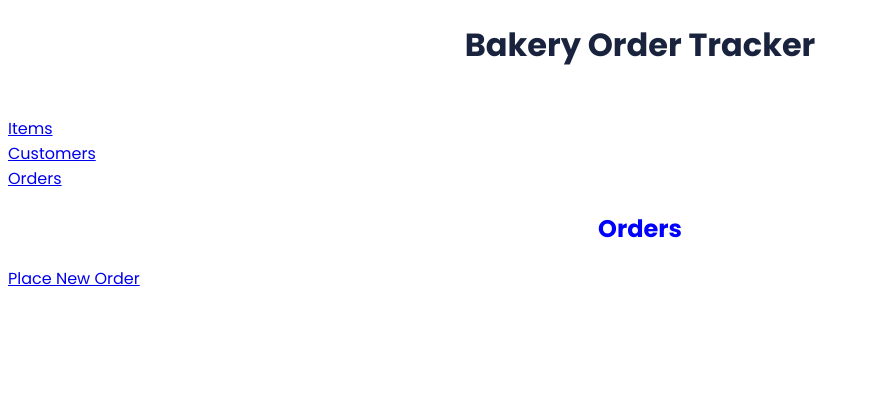
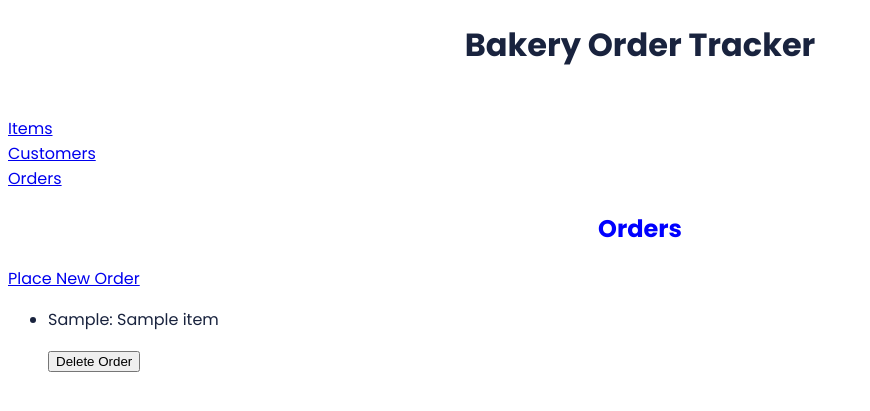
Before and after one commit to cemmartin/python_project, a Flask app: page /itemorders in a window 1280 px wide. Shown: the top 411 px of the page, without its empty margins (0-870 px from the left). Run offline with Flask 3, Linux system fonts and the light colour scheme; tables that the repository leaves empty hold one stand-in row (values such as "Sample post").

Commit message:
a lot more features working

```diff
--- a/controllers/itemorder_controller.py
+++ b/controllers/itemorder_controller.py
@@ -10,14 +10,14 @@ itemorders_blueprint = Blueprint("itemorders", __name__)
 @itemorders_blueprint.route("/itemorders")
 def item_orders():
     item_orders = ItemOrder.query.all()
-    return render_template("itemorders/index.jinja", item_orders = item_orders)
+    return render_template("itemorders/index.jinja", itemorders = item_orders)
 
 # creating an itemorder (UPDATE: these are now orders)
 @itemorders_blueprint.route("/itemorders", methods=["POST"])
 def create_itemorder():
     order_id = request.form['order_id']
     item_id = request.form['item_id']
-    itemorder = ItemOrder(order_id = order_id, item_id=item_id)
+    itemorder = ItemOrder(order_id = order_id, item_id = item_id)
     db.session.add(itemorder)
     db.session.commit()
     return redirect("/itemorders")
@@ -30,7 +30,7 @@ def new_itemorder():
     return render_template("itemorders/new.jinja", orders = orders, items = items)
 
 # deleting an itemorder
-@itemorders_blueprint.route("/itemorders/<id>/delete", methods=["POST"])
+@itemorders_blueprint.route("/itemorders/<id>/delete", methods=['POST'])
 def delete_visit(id):
     ItemOrder.query.filter_by(id =id).delete()
     db.session.commit()
--- a/templates/itemorders/index.jinja
+++ b/templates/itemorders/index.jinja
@@ -3,19 +3,30 @@
 {% block content %}
 <h1>Orders</h1>
 
-<p class="new_order_button">
-    <a href="/itemorders/new">Place New Order</a>
+<p class="button_wrapper">
+    <a class="new_order_button" href="/itemorders/new">Place New Order</a>
 </p>
 
+
+{# there is an issue somewhere in here #}
 <ul>
-{% for itemorder in itemorders %}
-    <p> {{ itemorder.order.customer }} : {{ itemorder.order.item_name}}</p>
-    <p>
-        <form action="itemorders/{{ itemorders.id}}/delete" method="POST">
-            <input class="" type="submit" value="Delete Order">
+    {% for itemorder in itemorders %}
+    <li>
+        <p>{{ itemorder.order.customer }}: {{ itemorder.item.item_name }} </p>
+        <p>
+        <form action="itemorders/{{ itemorders.id }}/delete" method="POST">
+            <input class="itemorder_delete" type="submit" value="Delete Order">
         </form>
-    </p>
-{% endfor %}
+        </p>
+    </li>
+    {% endfor %}
 </ul>
 
+
+{# there is an issue somwhere in here #}
+
+<div>
+
+</div>
+
 {% endblock %}
--- a/templates/orders/index.jinja
+++ b/templates/orders/index.jinja
@@ -28,13 +28,13 @@
     <div class="grid-item"><a href="/orders/{{ order.id }}">{{order.email}}</a></div>
     <div class="grid-item"><a href="/orders/{{ order.id }}">{{order.itemorders}}</a></div>
 
-{# <a href="/orders/{{ order.id }}"> {{order.customer}}, {{order.phone_number}}, {{order.email}}, {{order.itemorders}}</a> #}
 </div>
 
 <form action="/orders/{{ order.id}}" method="POST">
     <input class="edit_button" type="submit" value="Edit Customer Details"/>
 </form>
 {# something isn't working in the edit button #}
+{# needs to redirect us to a new page orders/id/edit as opposed to a form#}
 
 <form action="/orders/{{ order.id }}/delete" method="POST">
     <input class="delete_button" type="submit" value="Delete Customer" />
```
Also changed, not shown: templates/orders/show.jinja (+7 -0 lines).
